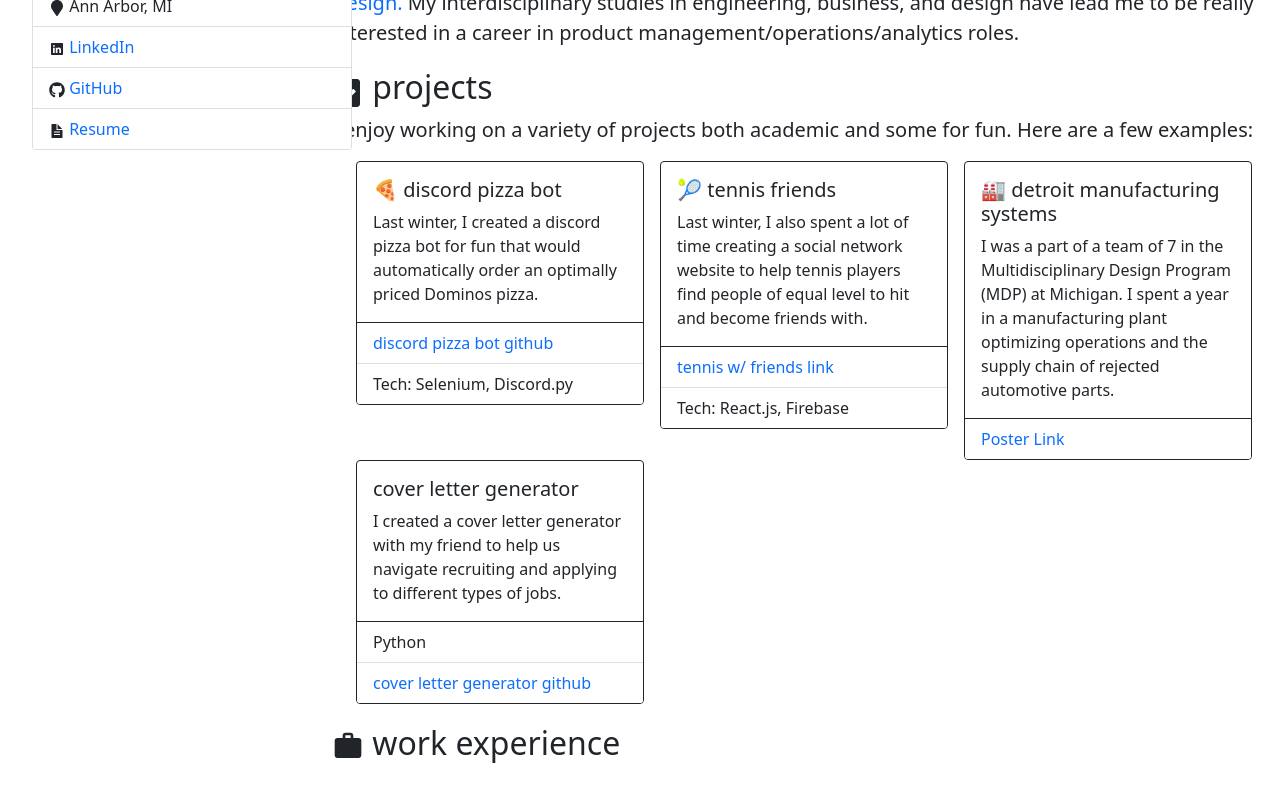
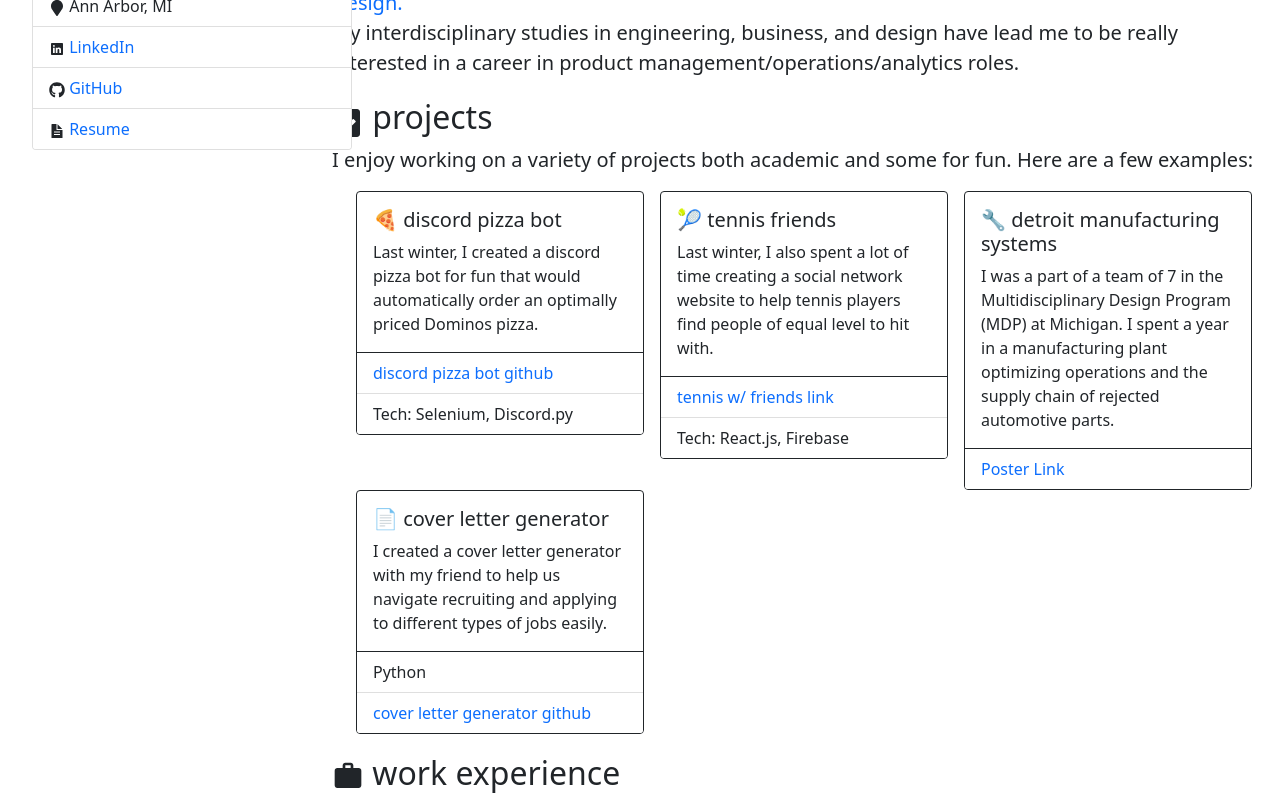
Before and after one commit to olili1999/personal-website, a React (Create React App) app: page / in a window 1280 px wide. Shown: the part 464-1264 px from the top of the page. Before the commit the page ends 1234 px from the top, so only its background shows below. Built offline with nearby package versions, Linux system fonts and the light colour scheme.

Commit message:
some changes

```diff
--- a/src/App.js
+++ b/src/App.js
@@ -47,6 +47,7 @@ return (
           After my sophomore year, I did a data science internship at Principal Financial Group, where I learned that I love creating
           accessible and intuitive user experiences and making data-driven decisions.  <a style ={{textDecoration: 'none'}}  target= "_blank" href = "https://www.si.umich.edu/about-umsi"> I then decided to take on an additional major through the School of Information in Applied Data Science & User Experience Design.
           </a> After gaining some rudimentary programming skills, I realized it was paramount to have a foundation in computer science to have a solid understanding of core engineering principles so that I could build products from the ground up myself.  <a target = "_blank" style ={{textDecoration: 'none'}} href = "https://cse.engin.umich.edu/"> Somehow, I also managed to tack on a minor in computer science in addition to my dual degree with a concentration in User Interface Design. </a>
+          <br/>
           My interdisciplinary studies in engineering, business, and design have lead me to be really interested in a career in
           product management/operations/analytics roles. </p>
           <h2 id = "projects" style = {{marginTop: "20px"}}> <FaClipboardCheck/> projects </h2>
@@ -72,7 +73,7 @@ return (
                     <Card.Body>
                       <Card.Title>🎾 tennis friends </Card.Title>
                       <Card.Text>
-                        Last winter, I also spent a lot of time creating a social network website to help tennis players find people of equal level to hit and become friends with.
+                        Last winter, I also spent a lot of time creating a social network website to help tennis players find people of equal level to hit with.
                       </Card.Text>
                     </Card.Body>
                     <ListGroup className="list-group-flush">
@@ -85,7 +86,7 @@ return (
               <Col xs = {12} sm = {12} md = {6} lg = {4}>
                 <Card className = "bob-on-hover" border="dark" style={{ width: '18rem' }}>
                     <Card.Body>
-                      <Card.Title> 🏭 detroit manufacturing systems </Card.Title>
+                      <Card.Title> 🔧 detroit manufacturing systems </Card.Title>
                       <Card.Text>
                         I was a part of a team of 7 in the Multidisciplinary Design Program (MDP) at Michigan. I spent a year in a manufacturing plant optimizing operations and the supply chain of rejected automotive parts.
                       </Card.Text>
@@ -98,9 +99,9 @@ return (
               <Col xs = {12} sm = {12} md = {6} lg = {4}>
                 <Card className = "bob-on-hover" border="dark" style={{ width: '18rem' }}>
                     <Card.Body>
-                      <Card.Title> cover letter generator</Card.Title>
+                      <Card.Title> 📄 cover letter generator</Card.Title>
                       <Card.Text>
-                        I created a cover letter generator with my friend to help us navigate recruiting and applying to different types of jobs.
+                        I created a cover letter generator with my friend to help us navigate recruiting and applying to different types of jobs easily.
                       </Card.Text>
                     </Card.Body>
                     <ListGroup className="list-group-flush">
```
